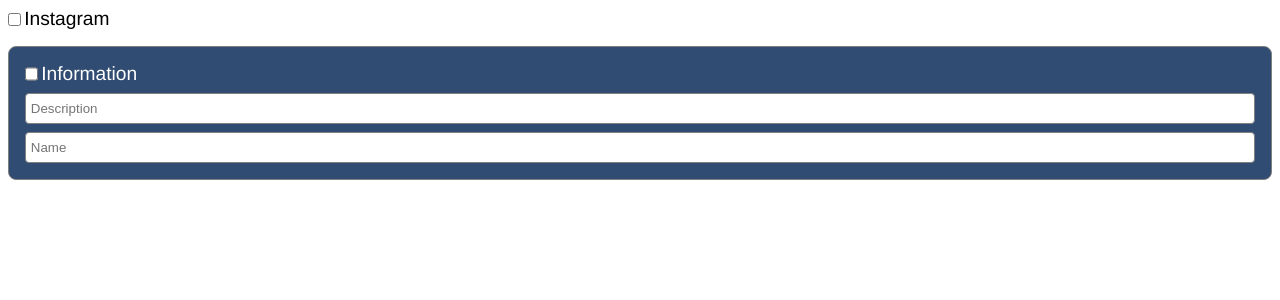
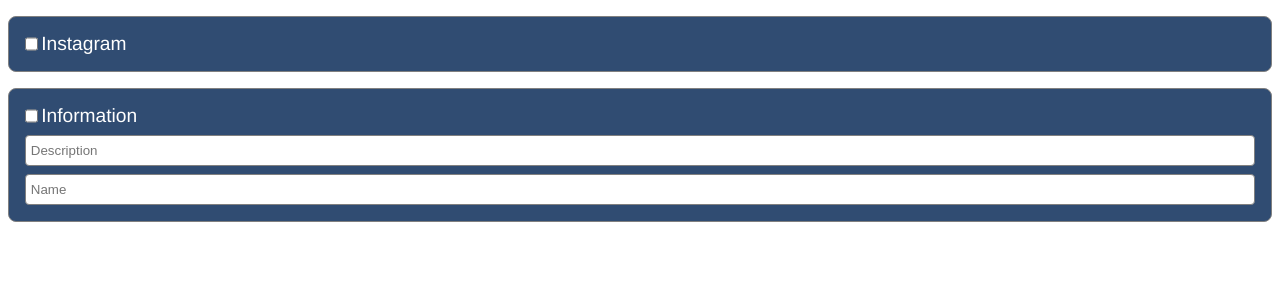
Before and after one commit to enriquecapellan/obs-plugin, a Next.js app: page /socket in a window 1280 px wide. Shown: the top 300 px of the page. Built offline with nearby package versions, Linux system fonts and the light colour scheme; no server answers.

Commit message:
make some style changes

```diff
--- /dev/null
+++ b/assets/panel.css
@@ -0,0 +1,45 @@
+.panel {
+	font-family: helvetica;
+	font-size: 1.2rem;
+}
+
+.contiainer2 {
+	display: flex;
+	flex-direction: column;
+}
+
+.setting-container {
+	margin-top: 1rem;
+	border-radius: 8px;
+	border: 1px solid gray;
+	padding: 1rem;
+	display: flex;
+	flex-direction: column-reverse;
+	gap: 0.5rem;
+	background-color: #304c72;
+	color: white;
+}
+
+input {
+	border-radius: 4px;
+	border: 1px solid gray;
+	height: 1.2rem;
+	padding: 0.3rem;
+}
+
+input[type="checkbox"] {
+	margin: 0;
+}
+
+.checkbox-container {
+	display: flex;
+	flex-direction: row-reverse;
+	justify-content: flex-end;
+	align-items: center;
+	gap: 0.2rem;
+}
+
+.checkbox-container input,
+.checkbox-container label {
+	cursor: pointer;
+}
--- a/pages/_app.tsx
+++ b/pages/_app.tsx
@@ -1,5 +1,6 @@
 import type { AppProps } from 'next/app'
 import '../assets/style.css'
+import '../assets/panel.css'
 
 function MyApp({ Component, pageProps }: AppProps) {
   return <Component {...pageProps} />
--- a/pages/socket.tsx
+++ b/pages/socket.tsx
@@ -21,8 +21,9 @@
 	};
 
 	return (
-		<Wrapper>
+		<div className="panel">
 			<div className="container2">
+				<div className="setting-container">
 					<div className="checkbox-container">
 						<label htmlFor="instagram">Instagram</label>
 						<input
@@ -32,6 +33,7 @@
 								socket && socket.emit("set-instagram", e.target.checked);
 							}}
 						/>
+					</div>
 				</div>
 
 				<div className="setting-container">
@@ -53,50 +55,8 @@
 					</div>
 				</div>
 			</div>
-		</Wrapper>
+		</div>
 	);
 };
 
-const Wrapper = styled.div`
-	font-family: helvetica;
-	font-size: 1.2rem;
-
-	.contiainer2 {
-		display: flex;
-		flex-direction: column;
-	}
-
-	.setting-container {
-		margin-top: 1rem;
-		border-radius: 8px;
-		border: 1px solid gray;
-		padding: 1rem;
-		display: flex;
-		flex-direction: column-reverse;
-		gap: 0.5rem;
-
-		input {
-			border-radius: 4px;
-			border: 1px solid gray;
-			height: 1.2rem;
-			padding: 0.3rem;
-		}
-
-		background-color: #304c72;
-		color: white;
-	}
-
-	input[type="checkbox"] {
-		margin: 0;
-	}
-
-	.checkbox-container {
-		display: flex;
-		flex-direction: row-reverse;
-		justify-content: flex-end;
-		align-items: center;
-		gap: 0.2rem;
-	}
-`;
-
 export default Home;
```
Lines whose indentation alone changed are shown as unchanged.
